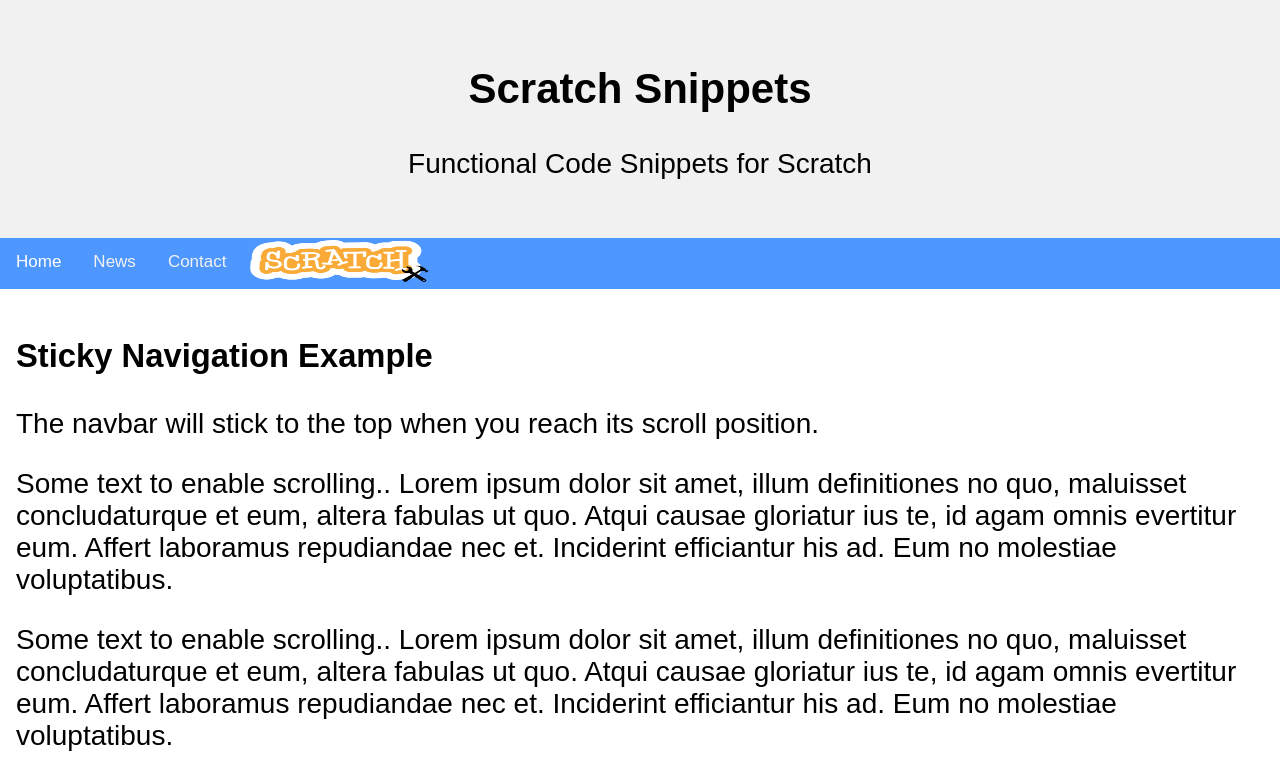
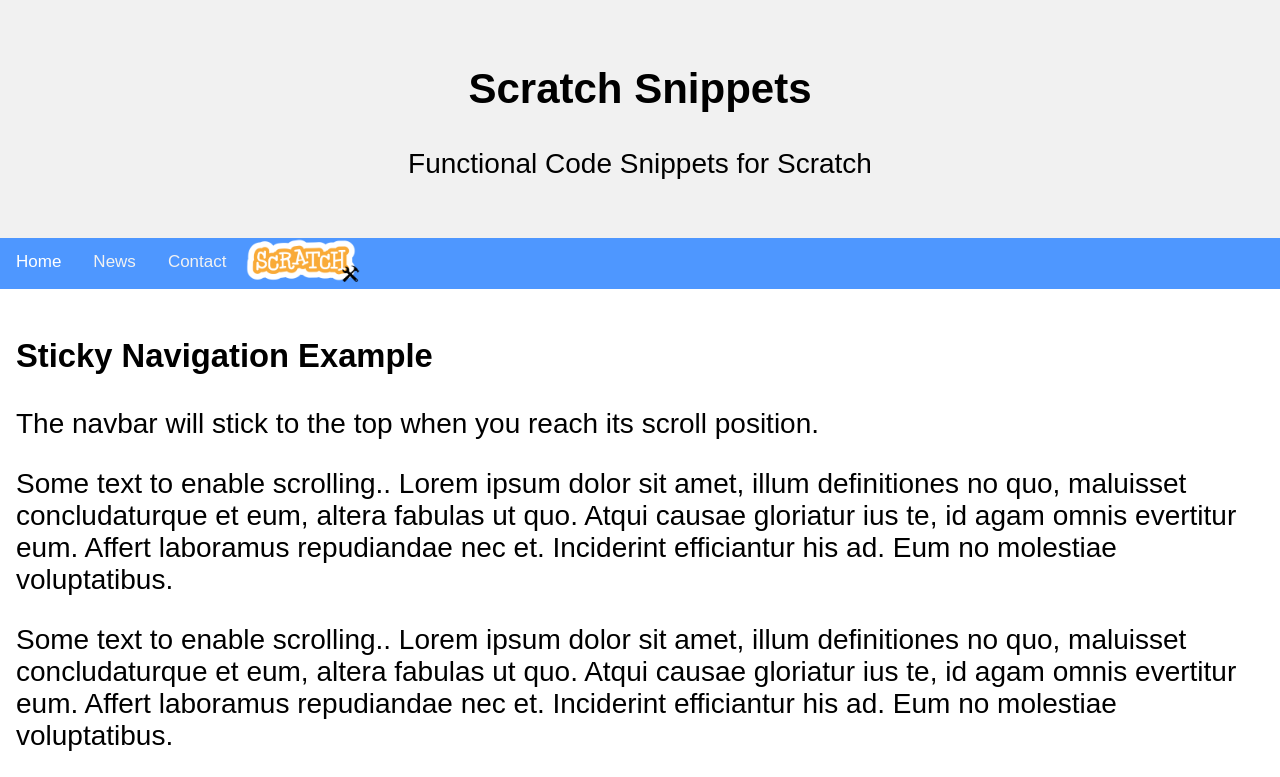
Before and after one commit to Scratch-Snippets/scratch-snippets.github.io, a plain HTML site: page index.html in a window 1280 px wide. Shown: the top 777 px of the page. Drawn offline with Linux system fonts and the light colour scheme.

Commit message:
Update index.html

```diff
--- a/index.html
+++ b/index.html
@@ -56,7 +56,7 @@ body {
   <p>Functional Code Snippets for Scratch</p>
 </div>
 <div id="navbar">
-  <img src="/assets/oie_PENOyqF0lL31.png" alt="logo" style="width:188px;height:44px;">
+  <img src="/assets/oie_PENOyqF0lL31.png" alt="logo" style="width:118px;height:44px;">
   <a class="active" href="javascript:void(0)">Home</a>
   <a href="javascript:void(0)">News</a>
   <a href="javascript:void(0)">Contact</a>
```
